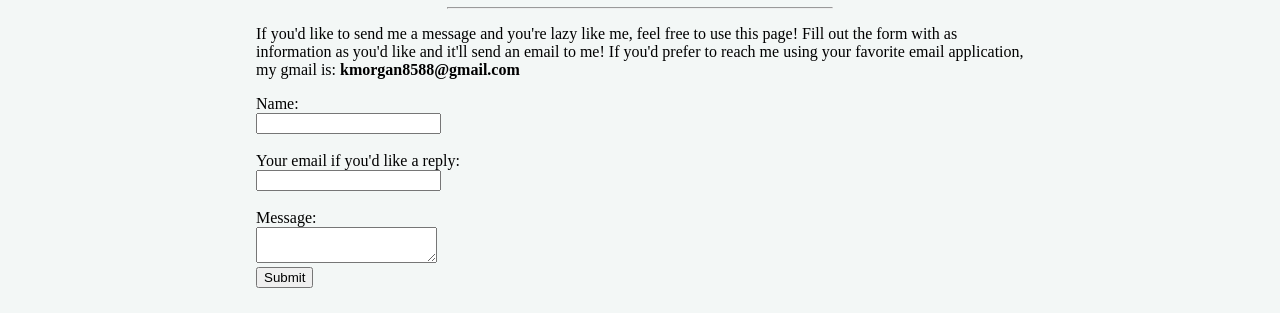
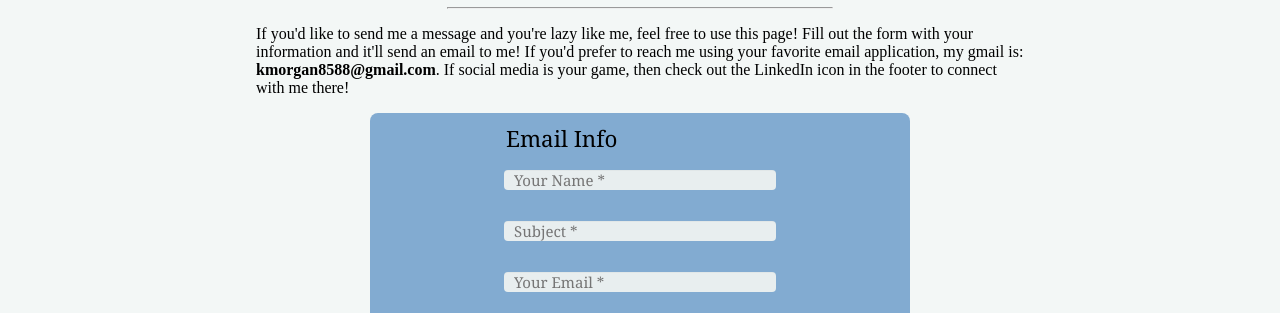
Before and after one commit to kmorgan8588/portfolio_source, a website: page src/Static/contact.html in a window 1280 px wide. Shown: the part 427-740 px from the top of the page. Drawn offline with Linux system fonts and the light colour scheme.

Commit message:
updated form with new css and the subject field
Fixed a small styling problem on work.html where the projects were not all level at the top

```diff
--- a/src/Static/CSS/contact.css
+++ b/src/Static/CSS/contact.css
@@ -15,11 +15,89 @@ form {
 textarea {
   height: auto;
   max-width: 700px;
+  width: 70%;
 }
 
+input {
+  max-width: 300px;
+  width: 70%;
+}
+
+.form-style{
+	max-width: 500px;
+	padding: 10px 20px;
+	margin: 10px auto;
+	background: #82abd1;
+	border-radius: 8px;
+	font-family: Georgia, "Times New Roman", Times, serif;
+}
+.form-style fieldset{
+	border: none;
+}
+.form-style legend {
+	font-size: 1.4em;
+	margin-bottom: 10px;
+}
+.form-style label {
+	display: block;
+	margin-bottom: 8px;
+}
+.form-style input,
+.form-style textarea {
+	font-family: Georgia, "Times New Roman", Times, serif;
+	background: rgba(255,255,255,.1);
+	border: none;
+	border-radius: 4px;
+	font-size: 15px;
+	margin: 0;
+	outline: 0;
+	padding: 0 10px;
+	width: 100%;
+	box-sizing: border-box;
+	-webkit-box-sizing: border-box;
+	-moz-box-sizing: border-box;
+	background-color: #e8eeef;
+	color:#8a97a0;
+	-webkit-box-shadow: 0 1px 0 rgba(0,0,0,0.03) inset;
+	box-shadow: 0 1px 0 rgba(0,0,0,0.03) inset;
+	margin-bottom: 30px;
+}
+.form-style input:focus,
+.form-style textarea:focus {
+	background: #d2d9dd;
+}
+
+.form-style textarea {
+  max-width: 400px;
+}
+
+.form-style input[type="submit"],
+.form-style input[type="button"]
+{
+	position: relative;
+	display: block;
+	padding: 9px;
+	color: #FFF;
+	margin: 0 auto;
+	background: #1abc9c;
+	font-size: 18px;
+	text-align: center;
+	font-style: normal;
+	width: 90%;
+	border: 1px solid #16a085;
+	border-width: 1px 1px 3px;
+	margin-bottom: 10px;
+}
+.form-style input[type="submit"]:hover,
+.form-style input[type="button"]:hover
+{
+	background: #109177;
+}
 
 @media all and (max-width: 500px) {
   textarea {
-    max-width: 300px;
+    max-width: 200px;
+    width: 70%;
+    resize: vertical;
   }
 }
--- a/src/Static/CSS/work.css
+++ b/src/Static/CSS/work.css
@@ -13,7 +13,6 @@
   margin-left: auto;
   margin-right: auto;
   max-width: 400px;
-  align-self: center;
 }
 #project a, #project a:visited {
   color: blue;
--- a/src/Static/contact.html
+++ b/src/Static/contact.html
@@ -5,8 +5,8 @@
   <meta name="viewport" content="width=device-width, initial-scale=1.0">
   <link rel="stylesheet" href="https://cdnjs.cloudflare.com/ajax/libs/font-awesome/4.7.0/css/font-awesome.min.css">
   <title>Contact me</title>
+  <link rel="stylesheet" href="CSS/contact.css">
   <link rel="stylesheet" href="CSS/styles.css">
-  <link rel="stylesheet" href="CSS/contact.css">
 </head>
 <body>
   <div>
@@ -24,19 +24,22 @@
   <div id="contact">
     <h1>Contact Me</h1>
     <hr>
-    <p>If you'd like to send me a message and you're lazy like me, feel free to use this page!  Fill out the form with as information
-      as you'd like and it'll send an email to me!  If you'd prefer to reach me using your favorite email application, my gmail is:
-      <strong>kmorgan8588@gmail.com</strong>
+    <p>If you'd like to send me a message and you're lazy like me, feel free to use this page!  Fill out the form with your information
+      and it'll send an email to me!  If you'd prefer to reach me using your favorite email application, my gmail is:
+      <strong>kmorgan8588@gmail.com</strong>.  If social media is your game, then check out the LinkedIn icon in the footer to connect with me there!
     </p>
-    <form method="POST" action="/email">
-      <label for="name">Name: </label><br>
-      <input type="text" id="name" name="name"><br><br>
-      <label for="response">Your email if you'd like a reply: </label><br>
-      <input type="text" id="response" name="response"><br><br>
-      <label for="message">Message:</label><br>
-      <textarea id="message" name="message"></textarea><br>
-      <input type="submit" id="submit" name="submit">
-    </form>
+    <div class="form-style">
+      <form method="POST" action="/email" autocomplete="off">
+      <fieldset>
+      <legend>Email Info</legend>
+      <input type="text" name="name" placeholder="Your Name *" required>
+      <input type="text" name="subject" placeholder="Subject *" required>
+      <input type="email" name="email" placeholder="Your Email *" required>
+      <textarea name="message" placeholder="Message" required></textarea>
+      </fieldset>
+      <input type="submit" value="Send" />
+      </form>
+      </div>
   </div>
 </body>
 <footer>
```
